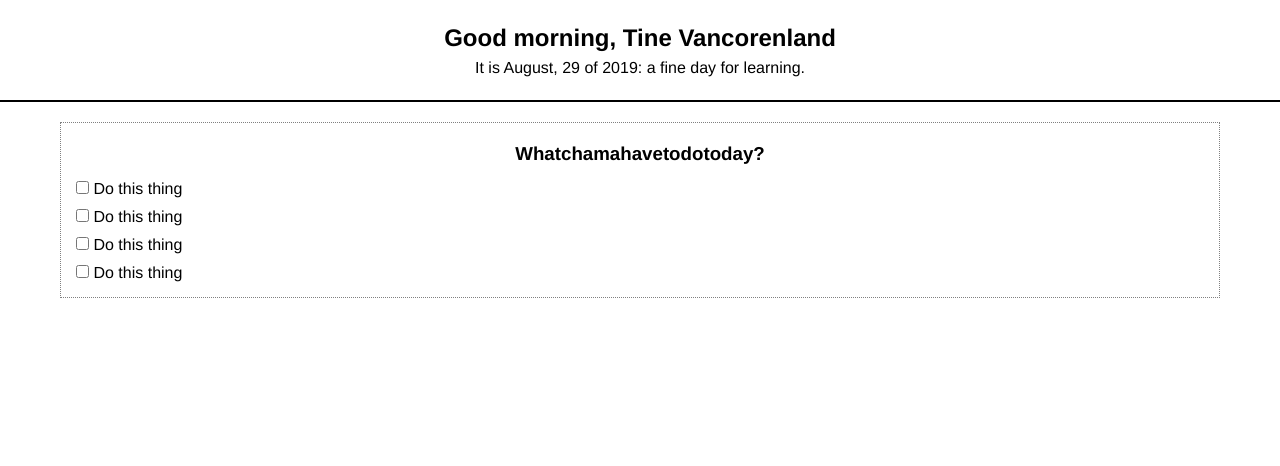
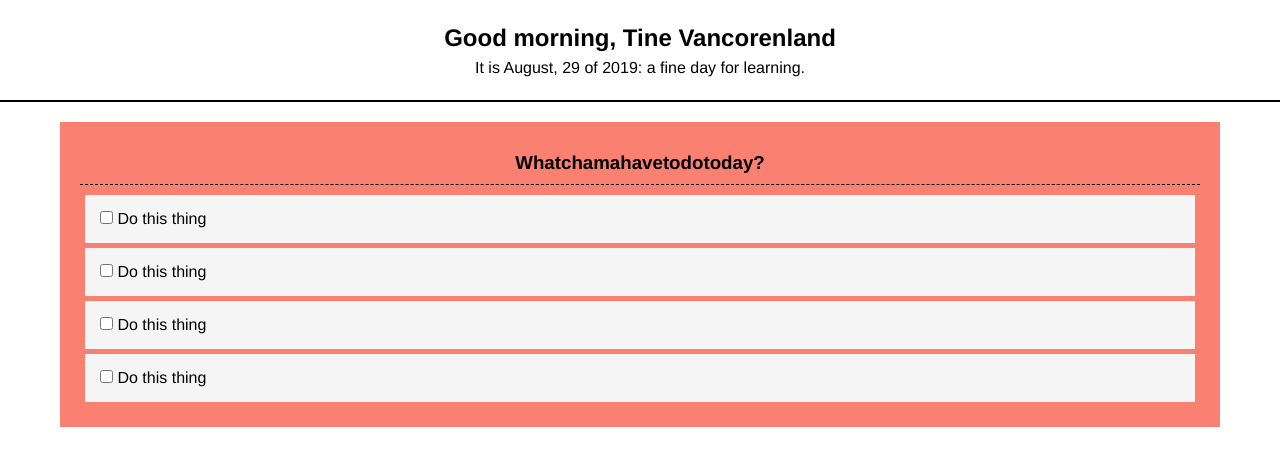
Before and after one commit to tinevancorenland/todolist, a React (Create React App) app: page / in a window 1280 px wide. Shown: the top 466 px of the page. Built offline with nearby package versions, Linux system fonts and the light colour scheme.

Commit message:
change styling

```diff
--- a/src/App.css
+++ b/src/App.css
@@ -13,16 +13,20 @@
 }
 
 .todolist {
-  padding: 10px;
+  padding: 20px;
   margin: 20px 60px;
-  border: 1px grey dotted;
+  background-color: salmon;
 }
 
 .todolisttitle {
   text-align: center;
   padding: 10px;
+  border-bottom: 1px dashed;
+  margin-bottom: 10px;
 }
 
 .todoitem {
-  padding: 5px;
+  padding: 15px;
+  margin: 5px;
+  background-color: whitesmoke;
 }
--- a/src/Components/TodoItem.js
+++ b/src/Components/TodoItem.js
@@ -3,7 +3,7 @@ import React from 'react'
 function TodoItem() {
     return(
         <div className="todoitem">
-            <label><input className="checkbox" type="checkbox"/>  Do this thing</label>
+            <label><input type="checkbox"/>   Do this thing</label>
         </div>
     )
 }
```
